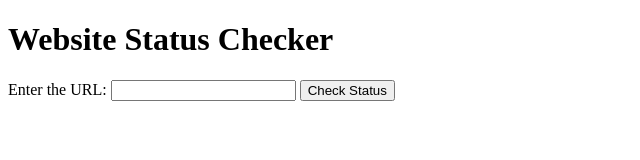
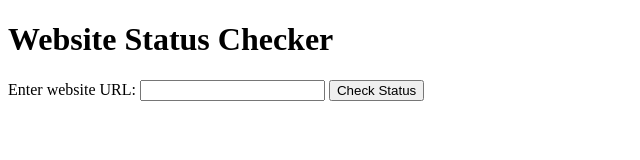
Before and after one commit to Akhil-Pillai/site-status-checker, a website: page index.html in a window 1280 px wide. Shown: the whole page, without its empty margins (0-640 px from the left). Drawn offline with Linux system fonts and the light colour scheme.

Commit message:
Update index.html

```diff
--- a/index.html
+++ b/index.html
@@ -1,19 +1,24 @@
 <!DOCTYPE html>
-<html>
+<html lang="en">
+
 <head>
+  <meta charset="UTF-8">
   <title>Website Status Checker</title>
   <link rel="stylesheet" href="style.css">
 </head>
+
 <body>
   <div class="container">
     <h1>Website Status Checker</h1>
-      <form id="status-form">
-        <label for="url-input">Enter the URL:</label>
-        <input type="text" id="url-input" required>
+    <form id="form">
+      <label for="url">Enter website URL:</label>
+      <input type="text" id="url" name="url" required>
       <button type="submit">Check Status</button>
     </form>
-      <div id="status-result"></div>
+    <div id="result"></div>
   </div>
+
   <script src="script.js"></script>
 </body>
+
 </html>
```
Lines whose indentation alone changed are shown as unchanged.
